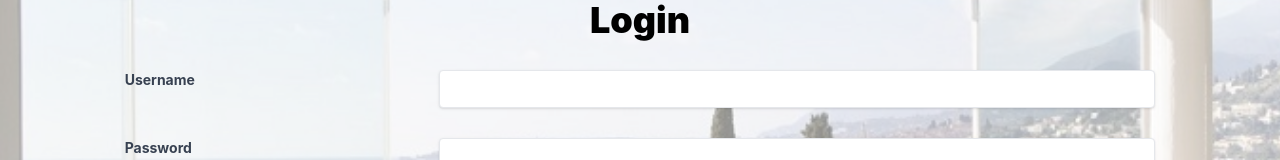
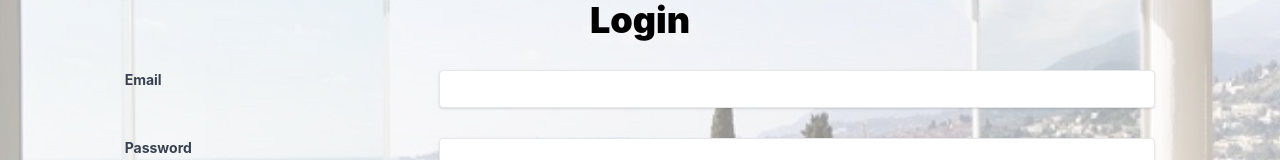
Before and after one commit to sssteveCA/restaurant-frontend, a React (Create React App) app: page /login in a window 1280 px wide. Shown: the part 283-443 px from the top of the page. Built offline with nearby package versions, Linux system fonts and the light colour scheme.

Commit message:
Added login request to LoginComponent.tsx onPrimaryButtonClick method

```diff
--- a/src/components/pages/login/LoginComponent.tsx
+++ b/src/components/pages/login/LoginComponent.tsx
@@ -5,13 +5,15 @@ import CheckBoxComponent from "../../partials/checkbox/CheckBoxComponent";
 import LabelInputComponent from "../../partials/labelinput/LabelInputComponent";
 import TitleComponent from "../../partials/title/TitleComponent";
 import './LoginComponent.sass'
+import { LoginRequest, LoginRequestType } from "../../../requests/login_request";
+import { Paths } from "../../../constants/paths";
 
 export default class LoginComponent extends Component<any,Types.LoginState>{
 
     constructor(props: any){
         super(props);
         this.state = {
-            username: '', password: ''
+            email: '', password: ''
         }
         this.onInputChange = this.onInputChange.bind(this)
         this.onPrimaryButtonClick = this.onPrimaryButtonClick.bind(this)
@@ -19,8 +21,8 @@ export default class LoginComponent extends Component<any,Types.LoginState>{
 
     onInputChange(id: string, value: string): void{
         switch(id){
-            case 'username':
-                this.setState({username: value})
+            case 'email':
+                this.setState({email: value})
                 break
             case 'password':
                 this.setState({password: value})
@@ -31,6 +33,13 @@ export default class LoginComponent extends Component<any,Types.LoginState>{
     onPrimaryButtonClick(): void{
         console.log("Lc onPrimaryButtonClick")
         console.log(this.state)
+        const lr_data: LoginRequestType = {
+            email: this.state.email, password: this.state.password, url: Paths.URL_BASE+Paths.URL_LOGIN
+        }
+        const lr: LoginRequest = new LoginRequest(lr_data)
+        lr.login().then(obj => {
+
+        })
     }
 
     render(): ReactNode {
@@ -50,7 +59,7 @@ export default class LoginComponent extends Component<any,Types.LoginState>{
                <TitleComponent title="Login" />
                 <div id="login-container">
                     <form>
-                        <LabelInputComponent input_id="username" input_type="text" label_text="Username" onInputChange={this.onInputChange} />
+                        <LabelInputComponent input_id="email" input_type="text" label_text="Email" onInputChange={this.onInputChange} />
                         <LabelInputComponent input_id="password" input_type="password" label_text="Password" onInputChange={this.onInputChange} />
                         <CheckBoxComponent checkbox_id="show-password" label_text="Mostra password" />
                         <TwoButtonsComponent {...tb_props} />
--- a/src/components/pages/register/RegisterComponent.tsx
+++ b/src/components/pages/register/RegisterComponent.tsx
@@ -50,7 +50,6 @@ export default class RegisterComponent extends Component<any,Types.RegisterState
     }
     const rr: RegisterRequest = new RegisterRequest(rr_data)
     rr.register().then(obj => {
-      console.log(obj)
     })
   }
 
--- a/src/constants/types.tsx
+++ b/src/constants/types.tsx
@@ -40,7 +40,7 @@ namespace Types{
      * LoginComponent state
      */
     export type LoginState = {
-        username: string, password: string
+        email: string, password: string
     }
 
     export type MenuItem = {
```
